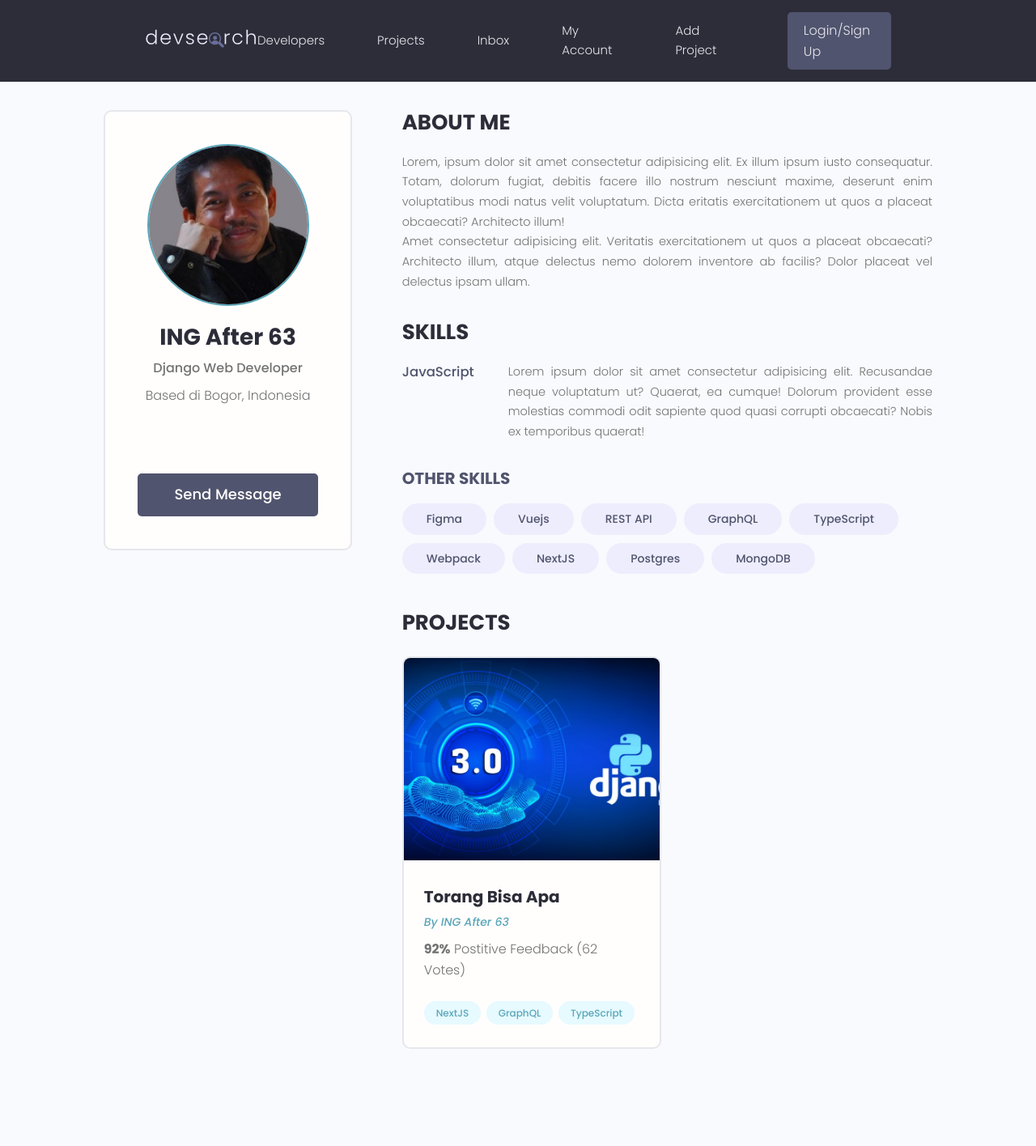
After one commit to gurnitha/2022-django-torang-bisa-apa, a Django app: page /user/profile/1/ in a window 1280 px wide. The commit adds this page. Shown: the whole page at 81% size. Run offline with Django 3.2, Linux system fonts and the light colour scheme; some libraries are stand-ins or nearby versions.

Commit message:
20.1 Membuat halaman statis profil user - Template, View dan Urls

```diff
--- a/projects/urls.py
+++ b/projects/urls.py
@@ -11,8 +11,8 @@ app_name = 'projects'
 
 
 urlpatterns = [
-    path('', views.projects_view, name='projects'),
-    path('single/<str:pk>/', views.project_single_view, name='project_single'),
+    path('projects/', views.projects_view, name='projects'),
+    path('project/<str:pk>/', views.project_single_view, name='project_single'),
 
     # CRUD
     path('create-project/', views.project_create_view, name='create_project'),
--- a/users/templates/users/profile.html
+++ b/users/templates/users/profile.html
@@ -37,7 +37,7 @@
                     <!-- Card -->
                     <div class="column card">
                         <div class="dev">
-                            <a href="" class="card__body">
+                            <a href="{% url 'users:profile_user' profile.id %}" class="card__body">
                                 <div class="dev__profile">
                                     <img class="avatar avatar--md"
                                         src="{{profile.profile_image.url}}" alt="image" />
--- /dev/null
+++ b/users/templates/users/profile_user.html
@@ -0,0 +1,168 @@
+<!-- users/templates/users/profile_user.html -->
+{% extends 'base.html' %}
+{% load static %}
+
+{% block title %}Profiles{% endblock title %}
+
+	{% block content %}
+	<main class="profile my-md">
+        <div class="container">
+            <div class="layout">
+
+            	<!-- Aside -->
+                <div class="column column--1of3">
+                    <div class="card text-center">
+                        <div class="card__body dev">
+                            <img class="avatar avatar--xl"
+                            src="{% static 'images/ing.png' %}" />
+                            <h2 class="dev__name">ING After 63</h2>
+                            <p class="dev__title">Django Web Developer</p>
+                            <p class="dev__location">Based di Bogor, Indonesia</p>
+                            <ul class="dev__social">
+                                <li>
+                                    <a title="Github" href="#" target="_blank">
+                                        <i class="im im-github"></i></a>
+                                </li>
+                                <li>
+                                    <a title="Stackoverflow" href="#" target="_blank">
+                                        <i class="im im-stackoverflow"></i></a>
+                                </li>
+                                <li>
+                                    <a title="Twitter" href="#" target="_blank">
+                                        <i class="im im-twitter"></i></a>
+                                </li>
+                                <li>
+                                    <a title="LinkedIn" href="#" target="_blank">
+                                        <i class="im im-linkedin"></i></a>
+                                </li>
+                                <li>
+                                    <a title="Personal Website" href="#" target="_blank">
+                                        <i class="im im-globe"></i></a>
+                                </li>
+                            </ul>
+                            <a href="#" class="btn btn--sub btn--lg">Send Message </a>
+                        </div>
+                    </div>
+                </div>
+                <!-- END Aside -->
+
+                <!-- Content -->
+                <div class="column column--2of3">
+
+                    <!-- About -->
+                    <div class="devInfo">
+                        <h3 class="devInfo__title">About Me</h3>
+                        <p class="devInfo__about">
+                            Lorem, ipsum dolor sit amet consectetur adipisicing elit. Ex illum ipsum iusto consequatur. Totam,
+                            dolorum fugiat, debitis facere illo nostrum nesciunt maxime, deserunt enim voluptatibus modi natus velit
+                            voluptatum. Dicta eritatis exercitationem ut quos a placeat obcaecati? Architecto illum!
+                            <br />
+                            Amet consectetur adipisicing elit. Veritatis exercitationem ut quos a placeat obcaecati? Architecto
+                            illum, atque delectus nemo dolorem inventore ab facilis? Dolor placeat vel delectus ipsam ullam.
+                        </p>
+                    </div>
+                    <!-- END About -->
+
+                    <!-- Skill -->
+                    <div class="devInfo">
+                        <h3 class="devInfo__title">Skills</h3>
+                        <!-- Skill -->
+                        <div class="devInfo__skills">
+
+                        	<!-- Skill detail -->
+                            <div class="devSkill">
+                                <h4 class="devSkill__title">JavaScript</h4>
+                                <p class="devSkill__info">
+                                    Lorem ipsum dolor sit amet consectetur adipisicing elit. Recusandae neque voluptatum ut? Quaerat, ea
+                                    cumque! Dolorum provident esse molestias commodi odit sapiente quod quasi corrupti obcaecati? Nobis
+                                    ex temporibus quaerat!
+                                </p>
+                            </div>
+                            <!-- END Skill detail -->
+
+                            <!-- Other skills  -->
+                            <h3 class="devInfo__subtitle">Other Skills</h3>
+                            <div class="devInfo__otherSkills">
+                                <span class="tag tag--pill tag--sub tag--lg">
+                                <small>Figma</small>
+                                </span>
+                                <span class="tag tag--pill tag--sub tag--lg">
+                                <small>Vuejs</small>
+                                </span>
+                                <span class="tag tag--pill tag--sub tag--lg">
+                                <small>REST API</small>
+                                </span>
+                                <span class="tag tag--pill tag--sub tag--lg">
+                                <small>GraphQL</small>
+                                </span>
+                                <span class="tag tag--pill tag--sub tag--lg">
+                                <small>TypeScript</small>
+                                </span>
+                                <span class="tag tag--pill tag--sub tag--lg">
+                                <small>Webpack</small>
+                                </span>
+                                <span class="tag tag--pill tag--sub tag--lg">
+                                <small>NextJS</small>
+                                </span>
+                                <span class="tag tag--pill tag--sub tag--lg">
+                                <small>Postgres</small>
+                                </span>
+                                <span class="tag tag--pill tag--sub tag--lg">
+                                <small>MongoDB</small>
+                                </span>
+                            </div>
+                            <!-- END Other skills -->
+
+                        </div>
+                        <!-- END Skill -->
+                    </div>
+                    <!-- END Skill -->
+
+                    <!-- Project Card-->
+                    <div class="devInfo">
+                        <h3 class="devInfo__title">Projects</h3>
+                        <div class="grid grid--two">
+
+                        	<!-- Card -->
+                            <div class="column">
+                                <div class="card project">
+                                    <a href="single-project.html" class="project">
+                                        <img class="project__thumbnail"
+                                            src="{% static 'images/django3.jpeg' %}"
+                                            alt="project thumbnail" />
+                                        <div class="card__body">
+                                            <h3 class="project__title">Torang Bisa Apa</h3>
+                                            <p>
+                                    <a class="project__author"
+                                        href="profile.html">By ING After 63</a></p>
+                                    <p class="project--rating">
+                                    <span style="font-weight: bold;">92%</span> Postitive
+                                    Feedback (62 Votes)
+                                    </p>
+                                    <div class="project__tags">
+                                    <span class="tag tag--pill tag--main">
+                                    <small>NextJS</small>
+                                    </span>
+                                    <span class="tag tag--pill tag--main">
+                                    <small>GraphQL</small>
+                                    </span>
+                                    <span class="tag tag--pill tag--main">
+                                    <small>TypeScript</small>
+                                    </span>
+                                    </div>
+                                    </div>
+                                    </a>
+                                </div>
+                            </div>
+                            <!-- END Card -->
+
+                        </div>
+                    </div>
+                    <!-- END Project Card  -->
+                </div>
+                <!-- END Content -->
+
+            </div>
+        </div>
+    </main>
+	{% endblock content %}
--- a/users/urls.py
+++ b/users/urls.py
@@ -11,4 +11,5 @@ app_name = 'users'
 
 urlpatterns = [
     path('users/', views.profile_view, name='profiles'),
+    path('user/profile/<str:pk>/', views.profile_user_view, name='profile_user'),
 ]
--- a/users/views.py
+++ b/users/views.py
@@ -19,3 +19,8 @@ def profile_view(request):
 	}
 
 	return render(request, 'users/profile.html', context)
+
+
+# Profile User view
+def profile_user_view(request, pk):
+	return render(request, 'users/profile_user.html')
```
Also changed, not shown: README.md.
